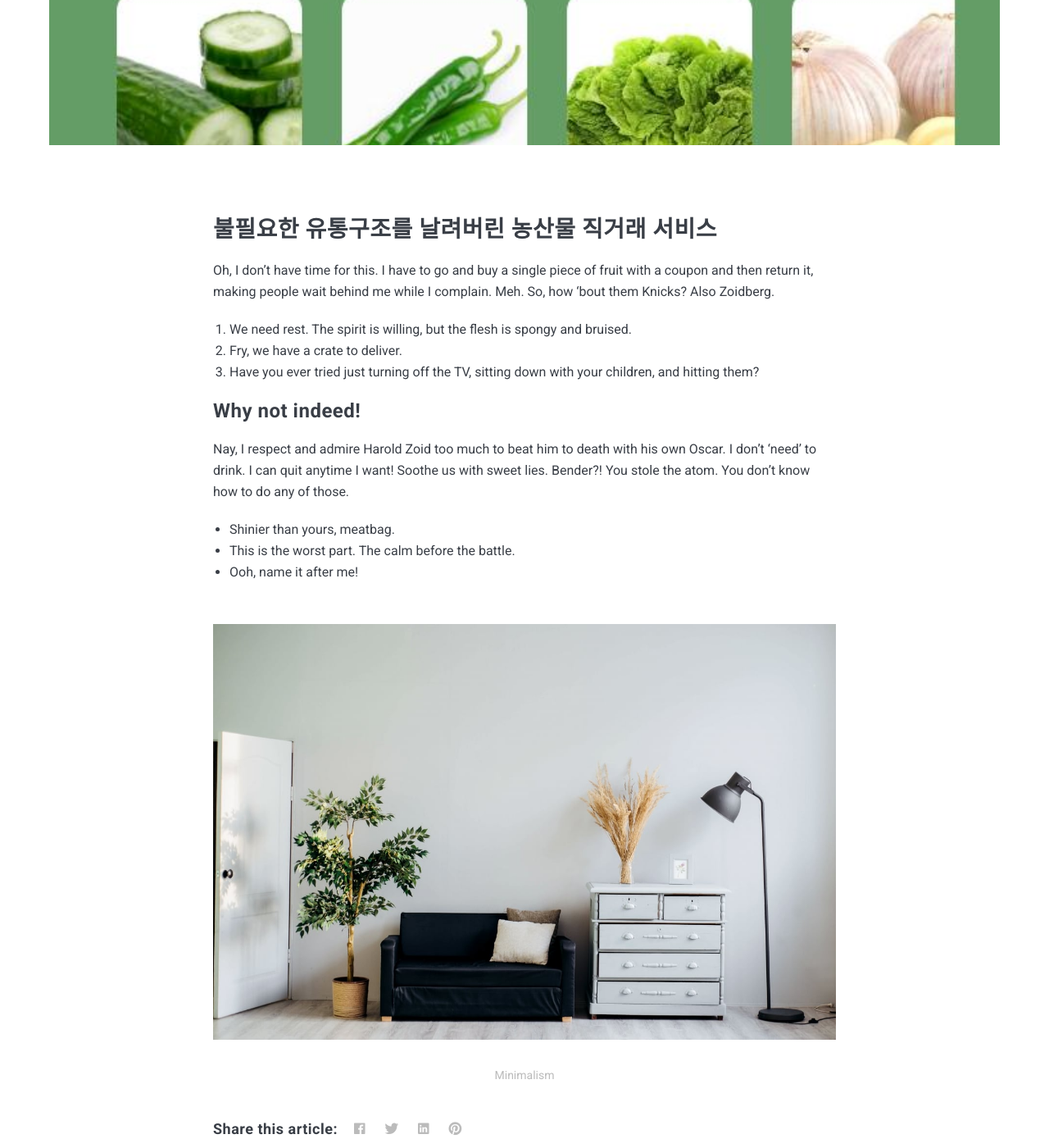
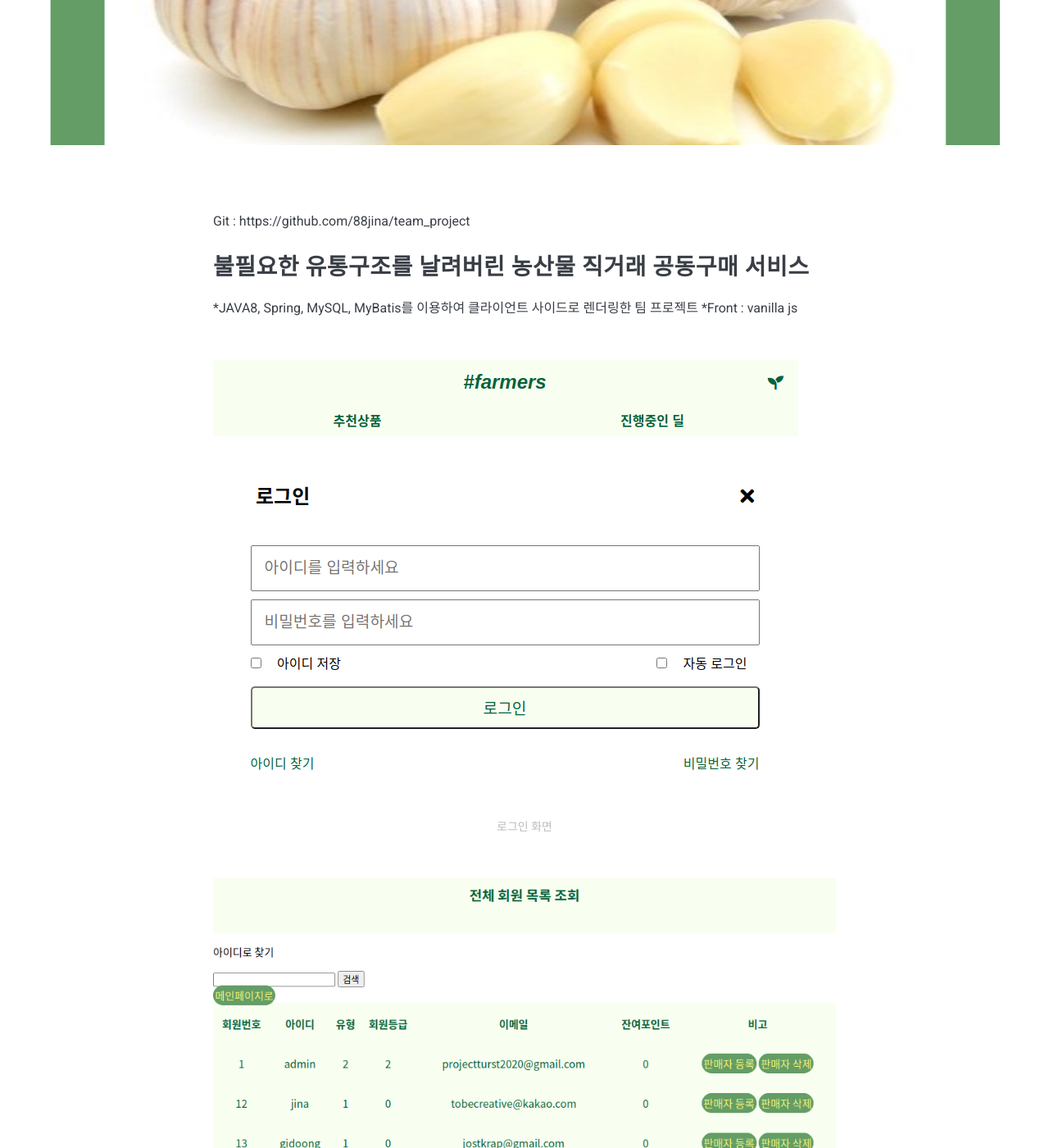
Before and after one commit to 88jina/88jina.github.io, a Jekyll site: the page built from _posts/2018-06-25-start-the-day-with-the-right-habit.markdown, in a window 1280 px wide and 1400 px high, scrolled down 866 px. Shown: the whole window at 82% size. Built offline with Jekyll 4.4.1, drawn with Linux system fonts in a browser that asks for light colours; nearby versions of some CDN libraries; comment, search, counter and statistics services are not loaded; some of the changed text lies outside the part shown.

Commit message:
post farmers

```diff
--- a/_posts/2018-06-25-start-the-day-with-the-right-habit.markdown
+++ b/_posts/2018-06-25-start-the-day-with-the-right-habit.markdown
@@ -1,27 +1,26 @@
 ---
 layout: post
-title:  농산물 직거래 유통 서비스
+title:  농산물 직거래 공동구매 서비스
 date:   2020-07-25 15:01:35 +0300
-image:  11.jpg
-tags:   Team Project
+image:  11.png
+tags:   TeamProject
 ---
 
-## 불필요한 유통구조를 날려버린 농산물 직거래 서비스
+Git : https://github.com/88jina/team_project
 
-Oh, I don't have time for this. I have to go and buy a single piece of fruit with a coupon and then return it, making people wait behind me while I complain. Meh. So, how 'bout them Knicks? Also Zoidberg.
+## 불필요한 유통구조를 날려버린 농산물 직거래 공동구매 서비스
 
-1. We need rest. The spirit is willing, but the flesh is spongy and bruised.
-2. Fry, we have a crate to deliver.
-3. Have you ever tried just turning off the TV, sitting down with your children, and hitting them?
+*JAVA8, Spring, MySQL, MyBatis를 이용하여 클라이언트 사이드로 렌더링한 팀 프로젝트
+*Front : vanilla js
 
-### Why not indeed!
+![]({{ site.baseurl }}/images/12.png)
+*로그인 화면*
 
-Nay, I respect and admire Harold Zoid too much to beat him to death with his own Oscar. I don't 'need' to drink. I can quit anytime I want! Soothe us with sweet lies. Bender?! You stole the atom. You don't know how to do any of those.
+![]({{ site.baseurl }}/images/13.png)
+*관리자 기능 - 판매자 등록/삭제*
 
-* Shinier than yours, meatbag.
-* This is the worst part. The calm before the battle.
-* Ooh, name it after me!
+![]({{ site.baseurl }}/images/14.png)
+*회원가입 화면*
 
-
-![]({{ site.baseurl }}/images/07.jpg)
-*Minimalism*
+![]({{ site.baseurl }}/images/15.png)
+*판매자 마이페이지*
```
Also changed, not shown: _posts/2018-05-29-welcome-to-jekyll.markdown (deleted, +0 -26 lines), images/11.jpg (deleted), images/11.png (added), images/12.png (added), images/13.png (added), images/14.png (added), images/15.png (added).
